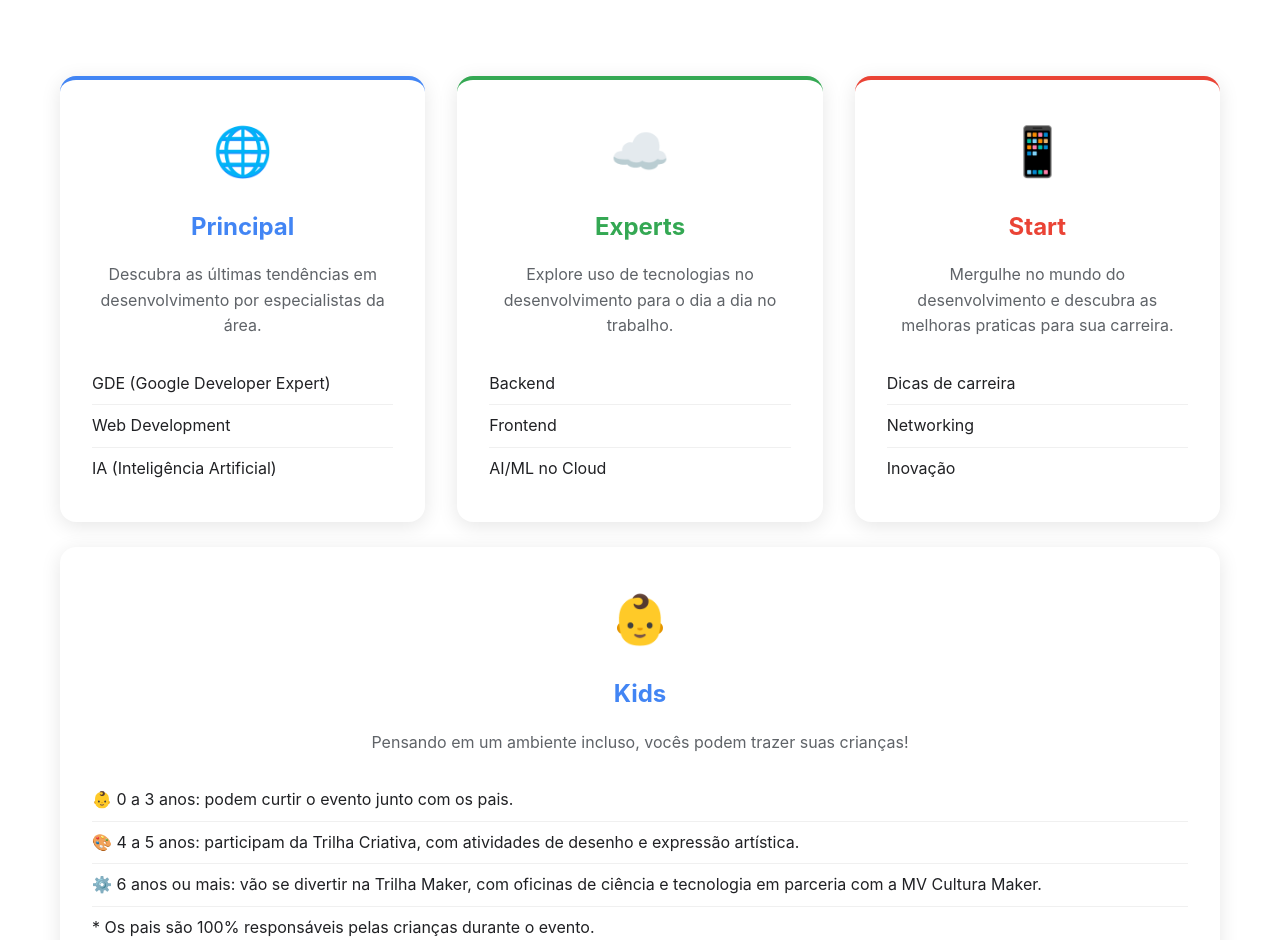
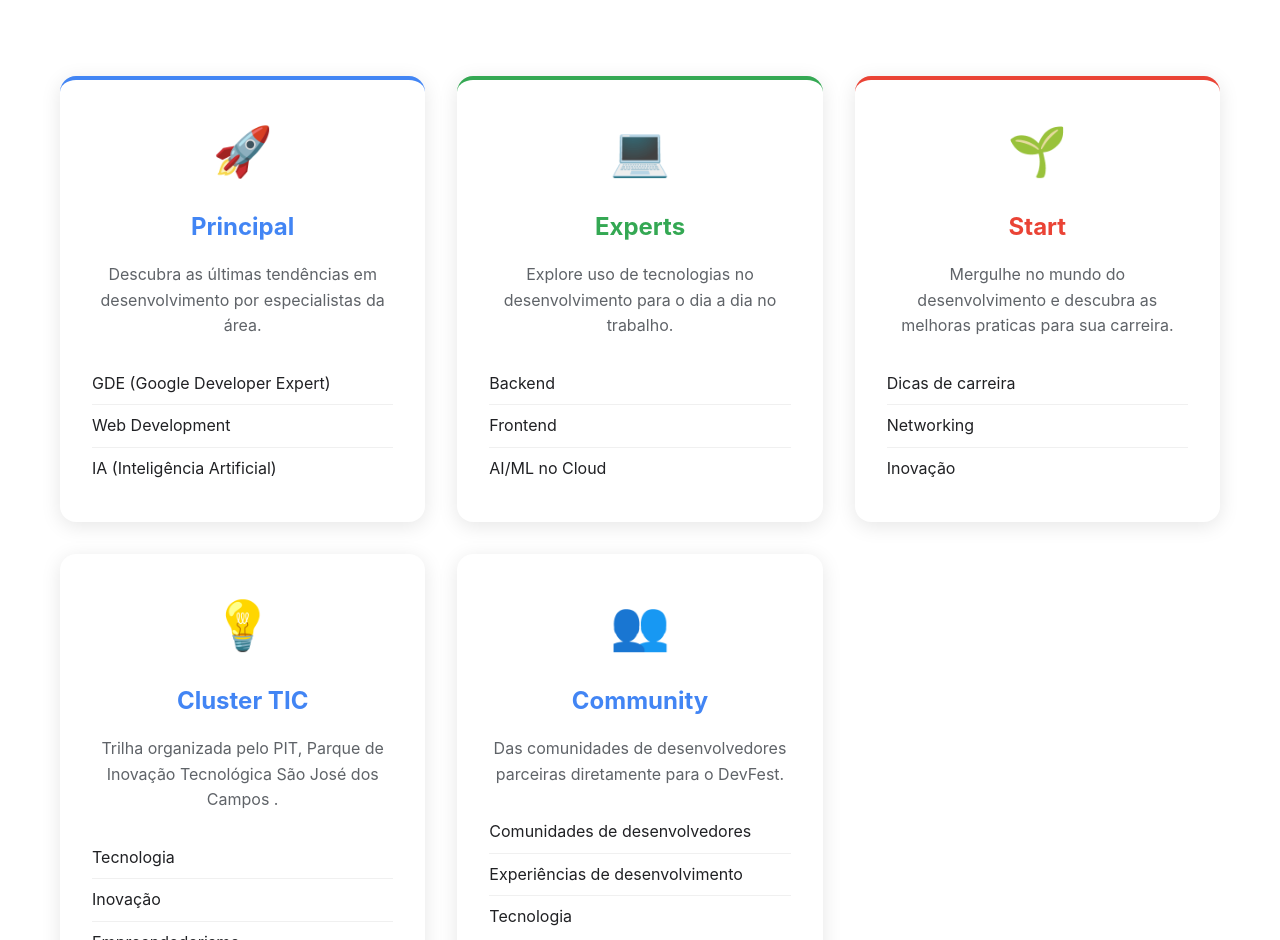
Before and after one commit to GDGSJC/devfest, a React (Vite) app: page / in a window 1280 px wide. Shown: the part 1692-2632 px from the top of the page. Built offline with nearby package versions, Linux system fonts and the light colour scheme; the HTML template or start-up script is replaced by a standard one; a web font is replaced by a local one.

Commit message:
feat: update track icons and add new tracks for Cluster TIC and Community

```diff
--- a/src/App.jsx
+++ b/src/App.jsx
@@ -258,7 +258,7 @@ const App = () => {
           <h2 className="section-title">Trilhas Simultâneas</h2>
           <div className="tracks-grid">
             <div className="track-card">
-              <div className="track-icon web">🌐</div>
+              <div className="track-icon principal">🚀</div>
               <h3>Principal</h3>
               <p>Descubra as últimas tendências em desenvolvimento por especialistas da área.
               </p>
@@ -269,7 +269,7 @@ const App = () => {
               </ul>
             </div>
              <div className="track-card">
-              <div className="track-icon cloud">☁️</div>
+              <div className="track-icon experts">💻</div>
               <h3>Experts</h3>
               <p>Explore uso de tecnologias no desenvolvimento para o dia a dia no trabalho.
               </p>
@@ -280,13 +280,34 @@ const App = () => {
               </ul>
             </div>
             <div className="track-card">
-              <div className="track-icon mobile">📱</div>
+              <div className="track-icon start">🌱</div>
               <h3>Start</h3>
               <p>Mergulhe no mundo do desenvolvimento e descubra as melhoras praticas para sua carreira.</p>
               <ul className="track-topics">
                 <li>Dicas de carreira</li>
                 <li>Networking</li>
                 <li>Inovação</li>
+              </ul>
+            </div>
+            <div className="track-card">
+              <div className="track-icon cluster">💡</div>
+              <h3>Cluster TIC</h3>
+              <p>Trilha organizada pelo PIT, Parque de Inovação Tecnológica São José dos Campos .</p>
+              <ul className="track-topics">
+                <li> Tecnologia </li>
+                <li> Inovação </li>
+                <li> Empreendedorismo </li>
+              </ul>
+            </div>
+            <div className="track-card">
+              <div className="track-icon community">👥</div>
+              <h3>Community</h3>
+              <p>Das comunidades de desenvolvedores parceiras diretamente para o DevFest.</p>
+              <ul className="track-topics">
+                <li> Comunidades de desenvolvedores </li>
+                <li> Experiências de desenvolvimento </li>
+                <li> Tecnologia </li>
+
               </ul>
             </div>
 
```
Also changed, not shown: 3 other files (tests, documents, lock files or other folders).
